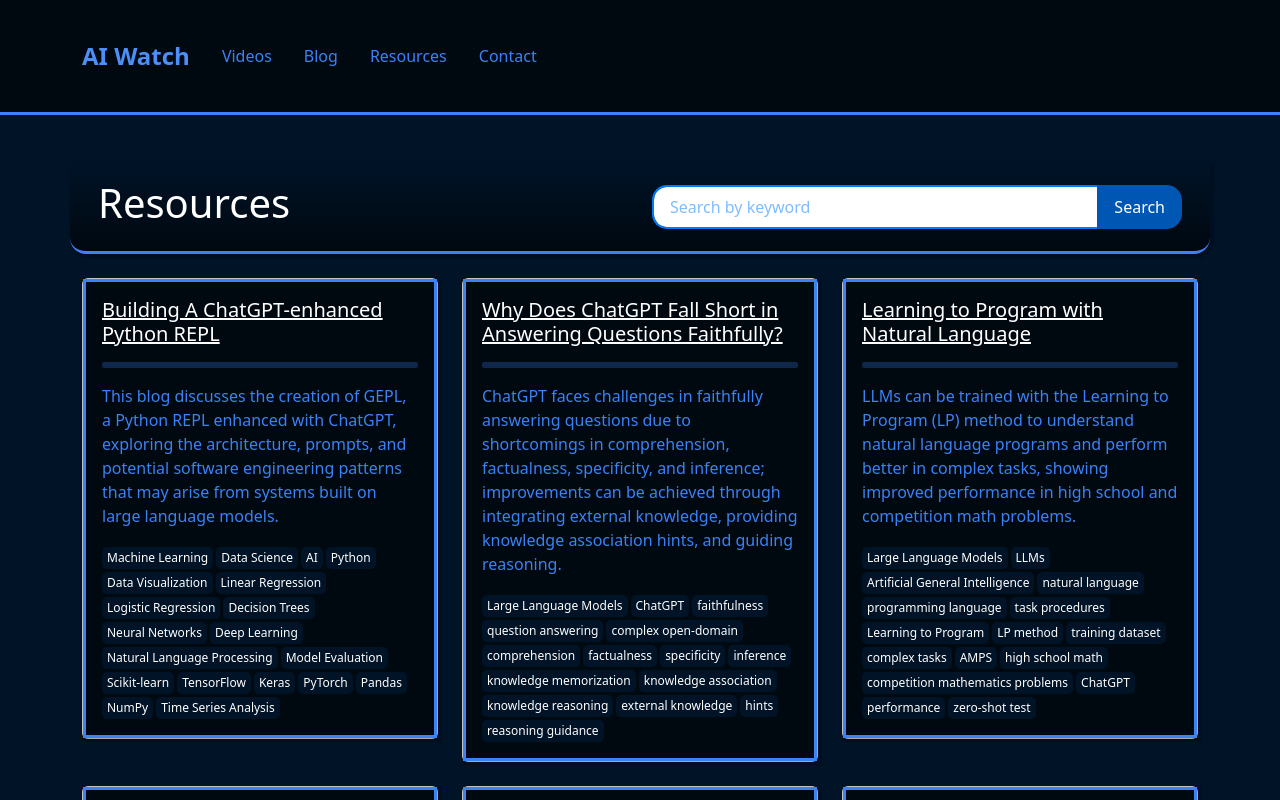
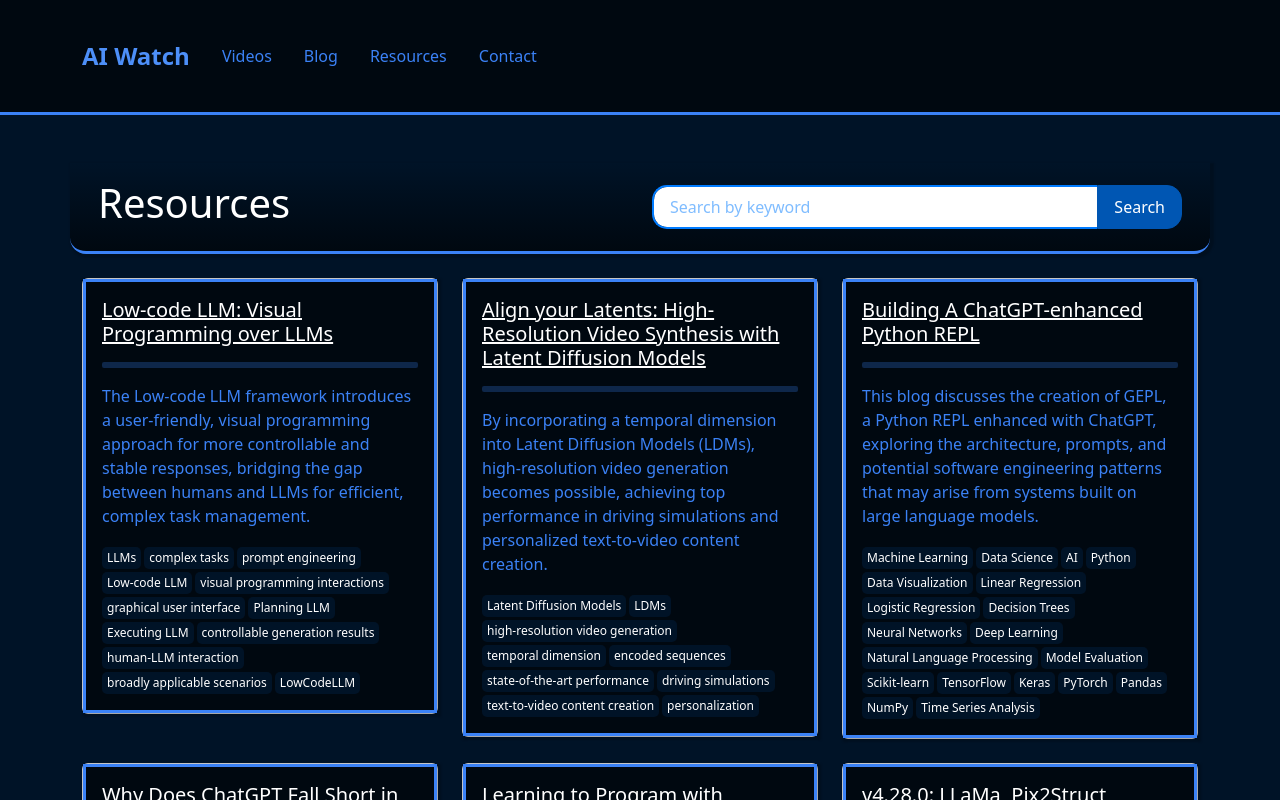
Before and after one commit to dstock3/aiwatch, a React (Create React App) app: page /resources in a window 1280 px wide. Shown: the top 800 px of the page. Built offline with nearby package versions, Linux system fonts and the light colour scheme.

Commit message:
added to resources page.

```diff
--- a/src/data/resources.js
+++ b/src/data/resources.js
@@ -1,4 +1,16 @@
 const resources = [
+    {
+      title: 'Low-code LLM: Visual Programming over LLMs',
+      description: 'The Low-code LLM framework introduces a user-friendly, visual programming approach for more controllable and stable responses, bridging the gap between humans and LLMs for efficient, complex task management.',
+      url: 'https://arxiv.org/pdf/2304.08103.pdf',
+      keywords: ["LLMs", "complex tasks", "prompt engineering", "Low-code LLM", "visual programming interactions", "graphical user interface", "Planning LLM", "Executing LLM", "controllable generation results", "human-LLM interaction", "broadly applicable scenarios", "LowCodeLLM"]
+    },
+    {
+      title: 'Align your Latents: High-Resolution Video Synthesis with Latent Diffusion Models',
+      description: 'By incorporating a temporal dimension into Latent Diffusion Models (LDMs), high-resolution video generation becomes possible, achieving top performance in driving simulations and personalized text-to-video content creation.',
+      url: 'https://arxiv.org/pdf/2304.08818.pdf',
+      keywords: ["Latent Diffusion Models", "LDMs", "high-resolution video generation", "temporal dimension", "encoded sequences", "state-of-the-art performance", "driving simulations", "text-to-video content creation", "personalization"]
+    },
     {
       title: 'Building A ChatGPT-enhanced Python REPL',
       description: 'This blog discusses the creation of GEPL, a Python REPL enhanced with ChatGPT, exploring the architecture, prompts, and potential software engineering patterns that may arise from systems built on large language models.',
```
